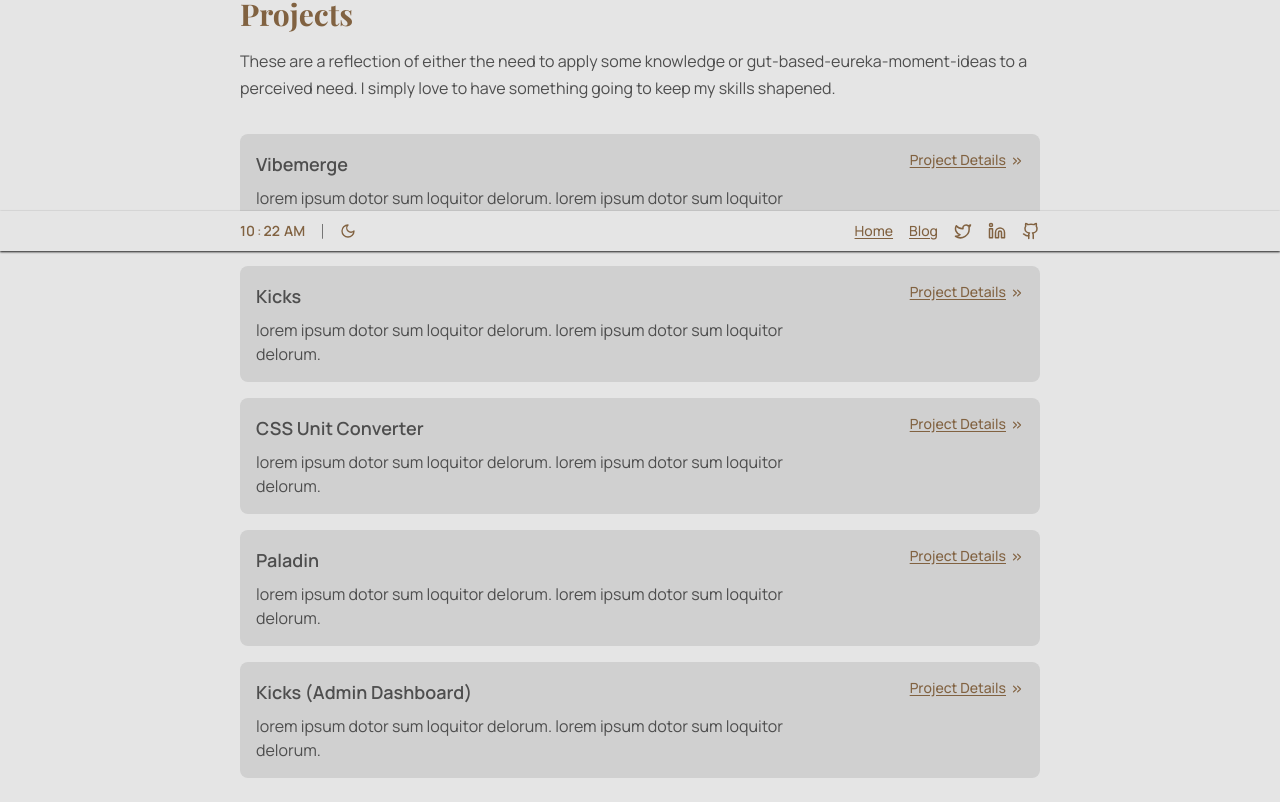
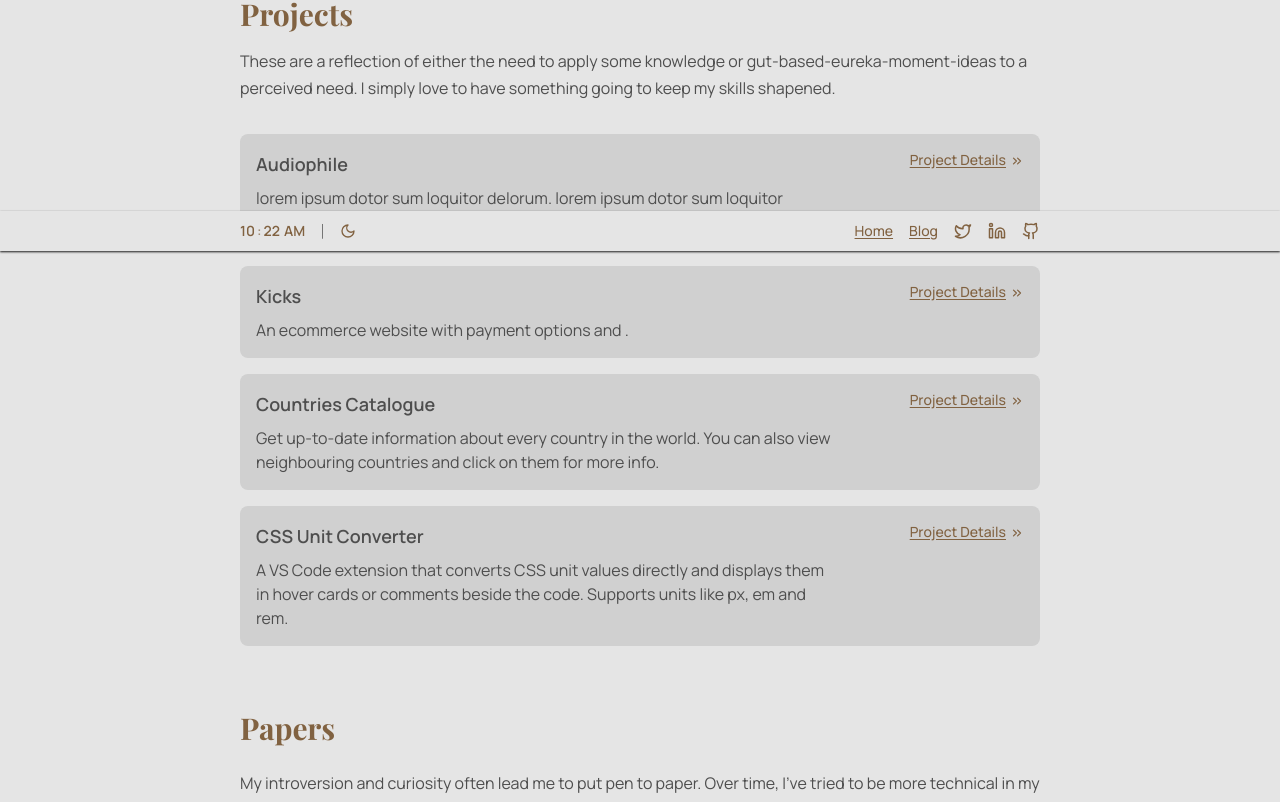
Before and after one commit to oluwatimilehinawoniyi/second-pv, a Next.js app: page / in a window 1280 px wide. Shown: the part 549-1351 px from the top of the page. Built offline with nearby package versions, Linux system fonts and the light colour scheme; a web font is replaced by a local one.

Commit message:
update project page

```diff
--- a/app/[slug]/page.tsx
+++ b/app/[slug]/page.tsx
@@ -31,7 +31,16 @@ export async function generateMetadata({
   };
 }
 
-export default function Page() {
+export default function Page({ params }: { params: { slug: string } }) {
+  const otherProjects = projects.filter(
+    (project) => project.slug.slice(1) !== params.slug,
+  );
+  const currentProject = projects.filter(
+    (project) => project.slug.slice(1) === params.slug,
+  );
+
+  console.log(Object.keys(currentProject[0]));
+  const { title, category, details, link, slug, stack } = currentProject[0];
   return (
     <>
       <GridLayout
@@ -41,51 +50,37 @@ export default function Page() {
 
             <div className="pt-10">
               <ul className="flex flex-col gap-4">
-                {[
-                  { item: "title", value: "vibemerge" },
-                  { item: "category", value: "fullstack app" },
-                  { item: "role", value: "developer, designer" },
-                  { item: "stacks", value: "react, node/expressJS" },
-                  {
-                    item: "links",
-                    value: [
-                      {
-                        title: "github",
-                        icon: <Github size={16} />,
-                        link: "#",
-                      },
-                      {
-                        title: "live site",
-                        icon: <Eye size={16} />,
-                        link: "#",
-                      },
-                    ],
-                  },
-                ].map((list) => {
-                  if (!Array.isArray(list.value)) {
+                {Object.keys(currentProject[0]).map((key) => {
+                  if (
+                    key === "title" ||
+                    key === "stack" ||
+                    key === "category" ||
+                    key === "link"
+                  ) {
+                    if (!Array.isArray(currentProject[0][key])) {
                       return (
-                      <li key={list.item} className="">
-                        <h1 className="capitalize">{list.item}:</h1>
-                        <p className="capitalize">{list.value}</p>
+                        <li key={key} className="">
+                          <h1 className="capitalize">{key}:</h1>
+                          <p className="capitalize">{currentProject[0][key]}</p>
                         </li>
                       );
                     } else {
                       return (
-                      <li key={list.item} className="">
-                        <h1 className="mb-1 capitalize">{list.item}:</h1>
-                        {list.value.map((item, index) => (
+                        <li key={key} className="">
+                          <h1 className="mb-1 capitalize">{key}:</h1>
+                          {currentProject[0][key].map((item) => (
                             <Link
-                            href={""}
+                              href={item.link}
                               target="_blank"
-                            className="mb-2 flex items-center gap-2 capitalize hover:underline"
-                            key={index}
+                              className="mb-2 flex items-center gap-2 capitalize underline underline-offset-2"
+                              key={item.title}
                             >
-                            {item.icon}
                               <p>{item.title}</p>
                             </Link>
                           ))}
                         </li>
                       );
+                    }
                   }
                 })}
               </ul>
@@ -96,9 +91,9 @@ export default function Page() {
           <div className="items-left hidden h-full w-full flex-col pl-20 pt-20 lg:flex">
             <h1 className="capitalize">other projects</h1>
             <ul className="mt-4 flex flex-col gap-4">
-              {projects.map(({ link, title }, index) => (
+              {otherProjects.map(({ slug, title }, index) => (
                 <li key={index} className="capitalize hover:underline">
-                  <Link href={link}>
+                  <Link href={slug}>
                     <p>{title}</p>
                   </Link>
                 </li>
@@ -109,7 +104,7 @@ export default function Page() {
         display={
           <div className="relative flex flex-col gap-8 pb-4 pt-20">
             <h1 className="text-2xl font-bold capitalize md:text-3xl">
-              lorem ipsum
+              {title}
             </h1>
 
             <p className="md:text-justify">
@@ -123,48 +118,37 @@ export default function Page() {
             </p>
 
             <ul className="grid grid-cols-2 gap-4 lg:hidden">
-              {[
-                { item: "category", value: "fullstack app" },
-                { item: "role", value: "developer, designer" },
-                { item: "stacks", value: "react, node/expressJS" },
-                {
-                  item: "links",
-                  value: [
-                    {
-                      title: "github",
-                      icon: <Github size={16} />,
-                      link: "#",
-                    },
-                    { title: "live site", icon: <Eye size={16} />, link: "#" },
-                  ],
-                },
-              ].map((list) => {
-                if (!Array.isArray(list.value)) {
+              {Object.keys(currentProject[0]).map((key) => {
+                if (
+                  key === "title" ||
+                  key === "stack" ||
+                  key === "category" ||
+                  key === "link"
+                ) {
+                  if (!Array.isArray(currentProject[0][key])) {
                     return (
-                    <li key={list.item} className="">
-                      <h1 className="capitalize">{list.item}:</h1>
-                      <p className="capitalize">{list.value}</p>
+                      <li key={key} className="">
+                        <h1 className="capitalize">{key}:</h1>
+                        <p className="capitalize">{currentProject[0][key]}</p>
                       </li>
                     );
                   } else {
                     return (
-                    <li key={list.item} className="">
-                      <h1 className="mb-1 capitalize">{list.item}:</h1>
-                      <span className="flex flex-wrap items-center gap-3 md:gap-4">
-                        {list.value.map((item, index) => (
+                      <li key={key} className="">
+                        <h1 className="mb-1 capitalize">{key}:</h1>
+                        {currentProject[0][key].map((item) => (
                           <Link
-                            href={""}
+                            href={item.link}
                             target="_blank"
                             className="mb-2 flex items-center gap-2 capitalize underline underline-offset-2"
-                            key={index}
+                            key={item.title}
                           >
-                            {item.icon}
                             <p>{item.title}</p>
                           </Link>
                         ))}
-                      </span>
                       </li>
                     );
+                  }
                 }
               })}
             </ul>
@@ -235,7 +219,7 @@ export default function Page() {
               <h2 className="mb-2 text-xl font-bold capitalize md:text-2xl">
                 other projects
               </h2>
-              {projects.map((project, index) => (
+              {otherProjects.map((project, index) => (
                 <div
                   key={index}
                   className="card flex h-auto flex-col items-start justify-between gap-4 rounded-lg p-4 md:flex-row"
@@ -246,7 +230,7 @@ export default function Page() {
                     </p>
                     <p className="text-sm md:text-base">{project.details}</p>
                   </div>
-                  <Links to={project.link}>project details</Links>
+                  <Links to={project.slug}>project details</Links>
                 </div>
               ))}
             </div>
--- a/app/components/UI/Projects.tsx
+++ b/app/components/UI/Projects.tsx
@@ -24,7 +24,7 @@ export default function Projects() {
               </p>
               <p className="text-sm md:text-base">{project.details}</p>
             </div>
-            <Links to={project.link}>project details</Links>
+            <Links to={project.slug}>project details</Links>
           </div>
         ))}
       </div>
--- a/app/data/projects.ts
+++ b/app/data/projects.ts
@@ -1,38 +1,97 @@
 export const projects = [
   {
-    title: "vibemerge",
-    link: "",
+    title: "audiophile",
+    slug: "/audiophile",
+    category: "fullstack application",
+    stack: "mern stack",
     details:
       "lorem ipsum dotor sum loquitor delorum. lorem ipsum dotor sum loquitor delorum.",
+    link: [
+      {
+        title: "github",
+        link: "https://audiophile.oluwatimilehinawoniyi.com/",
+      },
+      {
+        title: "live site",
+        link: "https://audiophile.oluwatimilehinawoniyi.com/",
+      },
+    ],
   },
   {
     title: "kicks",
-    link: "",
+    slug: "/kicks",
+    category: "fullstack application",
+    stack: "mern stack",
+    details: "An ecommerce website with payment options and .",
+    link: [
+      {
+        title: "github",
+        link: "https://audiophile.oluwatimilehinawoniyi.com/",
+      },
+      {
+        title: "live site",
+        link: "https://audiophile.oluwatimilehinawoniyi.com/",
+      },
+    ],
+  },
+  {
+    title: "countries catalogue",
+    slug: "/countries-catalogue",
+    category: "fullstack application",
+    stack: "mern stack",
     details:
-      "lorem ipsum dotor sum loquitor delorum. lorem ipsum dotor sum loquitor delorum.",
+      "Get up-to-date information about every country in the world. You can also view neighbouring countries and click on them for more info.",
+    link: [
+      {
+        title: "github",
+        link: "https://countries.oluwatimilehinawoniyi.com/",
+      },
+      {
+        title: "live site",
+        link: "https://countries.oluwatimilehinawoniyi.com/",
+      },
+    ],
+  },
+  {
+    title: "CSS unit converter",
+    slug: "/CSS-unit-converter",
+    category: "fullstack application",
+    stack: "mern stack",
+    details:
+      "A VS Code extension that converts CSS unit values directly and displays them in hover cards or comments beside the code. Supports units like px, em and rem.",
+    link: [
+      {
+        title: "github",
+        link: "https://audiophile.oluwatimilehinawoniyi.com/",
+      },
+      {
+        title: "live site",
+        link: "https://marketplace.visualstudio.com/items?itemName=OluwatimilehinAwoniyi.css-unit-converter",
+      },
+    ],
   },
   // {
-  //   title: "prism",
+  //   title: "paladin",
+  //   slug: "/paladin",
+  //   link: ["https://countries.oluwatimilehinawoniyi.com/","https://countries.oluwatimilehinawoniyi.com/"],
+  //   details:
+  //     "lorem ipsum dotor sum loquitor delorum. lorem ipsum dotor sum loquitor delorum.",
+  // },
+  // {
+  //   title: "kicks (admin dashboard)",
+  //   slug: "/kicks-dashboard",
   //   link: "",
   //   details:
   //     "lorem ipsum dotor sum loquitor delorum. lorem ipsum dotor sum loquitor delorum.",
   // },
-  {
-    title: "CSS unit converter",
-    link: "",
-    details:
-      "lorem ipsum dotor sum loquitor delorum. lorem ipsum dotor sum loquitor delorum.",
-  },
-  {
-    title: "paladin",
-    link: "",
-    details:
-      "lorem ipsum dotor sum loquitor delorum. lorem ipsum dotor sum loquitor delorum.",
-  },
-  {
-    title: "kicks (admin dashboard)",
-    link: "",
-    details:
-      "lorem ipsum dotor sum loquitor delorum. lorem ipsum dotor sum loquitor delorum.",
-  },
+  // {
+  //     title: "vibemerge",
+  //   slug: "/vibemerge",
+  //      link: [
+  // "https://audiophile.oluwatimilehinawoniyi.com/",
+  // "https://audiophile.oluwatimilehinawoniyi.com/",
+  // ],
+  //   details:
+  //     "lorem ipsum dotor sum loquitor delorum. lorem ipsum dotor sum loquitor delorum.",
+  // },
 ];
```
Lines whose indentation alone changed are shown as unchanged.
